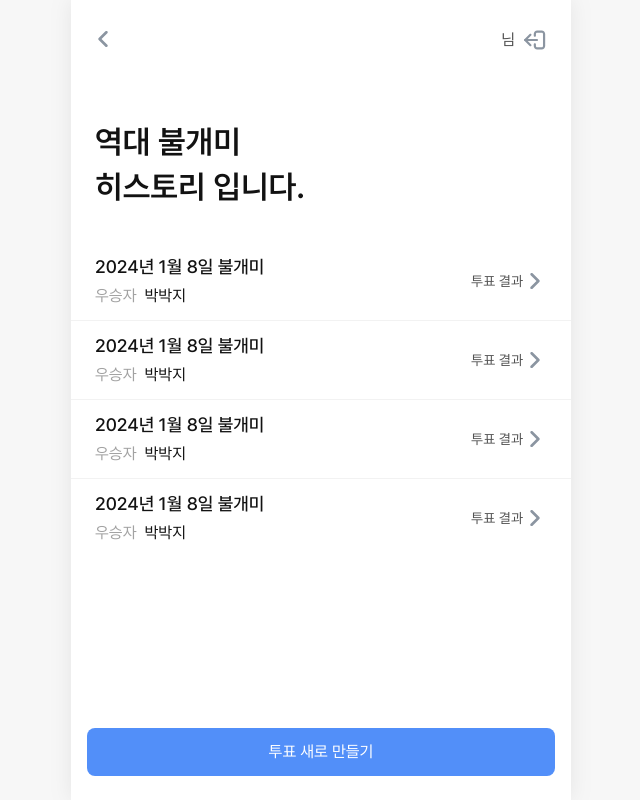
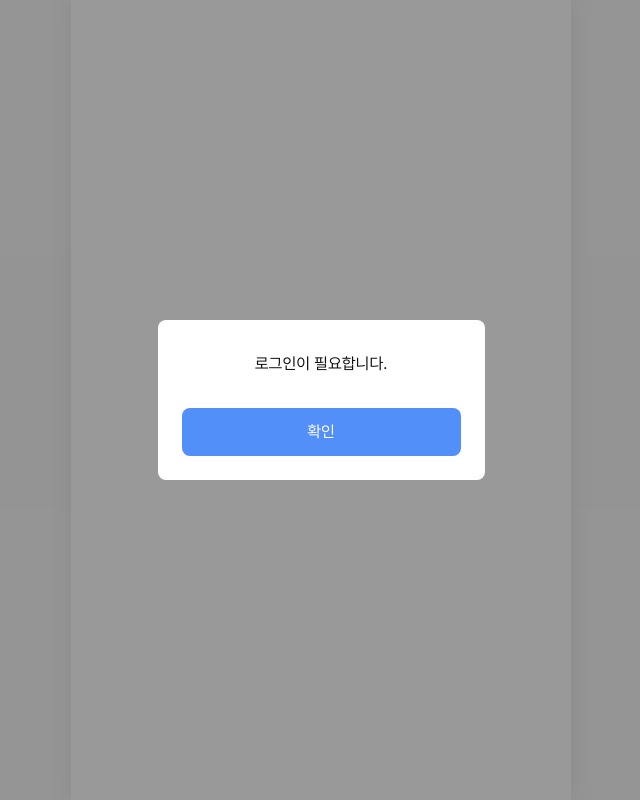
Before and after one commit to GAEGURINLAP/ggugitt, a React (Vite) app: page /vote-history in a window 1280 px wide. Shown: the whole page, without its empty margins (319-959 px from the left). Built offline with nearby package versions, Linux system fonts and the light colour scheme.

Commit message:
feature: VoteHistory -> 종료된 투표 결과 리스트 데이터 바인딩

```diff
--- a/src/App.tsx
+++ b/src/App.tsx
@@ -78,7 +78,12 @@ const router = createBrowserRouter([
   },
   {
     path: "/vote-history",
-    element: <VoteHistory />,
+
+    element: (
+      <ProtectedRoute>
+        <VoteHistory />
+      </ProtectedRoute>
+    ),
   },
   {
     path: "*",
--- a/src/routes/home.tsx
+++ b/src/routes/home.tsx
@@ -295,6 +295,7 @@ export default function Home() {
 
       const voteWinner = snapshot.docs.pop()?.data().vote_winner;
       setVoteWinner(voteWinner);
+
       const votes = snapshot.docs.map((doc) => {
         const {
           vote_id,
--- a/src/routes/vote-history.tsx
+++ b/src/routes/vote-history.tsx
@@ -3,7 +3,11 @@ import styled from "@emotion/styled";
 import Header from "../component/Header";
 import BottomButton01 from "../component/BottomButon01";
 
-import { Label } from "./home";
+import { IVote, Label } from "./home";
+import { useNavigate } from "react-router-dom";
+import { useEffect, useState } from "react";
+import { collection, getDocs, orderBy, query, where } from "firebase/firestore";
+import { auth, db } from "../firebase";
 
 const Wrapper = styled.div`
   /* padding: 0 24px; */
@@ -28,6 +32,20 @@ export const Title = styled.h1`
 export const List = styled.div`
   display: flex;
   flex-direction: column;
+`;
+
+export const NoItem = styled.div`
+  display: flex;
+  flex-direction: column;
+  justify-content: center;
+  align-items: center;
+  padding-top: 48px;
+  gap: 32px;
+`;
+
+export const NoItemLabel = styled.div`
+  font-size: 20px;
+  color: #a2a2a2;
 `;
 
 export const Item = styled.div`
@@ -62,7 +80,7 @@ export const Name = styled.h2`
   font-size: 18px;
   font-weight: 500;
 `;
-export const Winner = styled.h4`
+export const Winner = styled.div`
   display: flex;
   flex-direction: row;
   gap: 8px;
@@ -76,25 +94,92 @@ export const WinnerName = styled.h4`
   /* color: #525252; */
 `;
 
-const array = ["0", "1", "2", "3"];
+// const array = ["0", "1", "2", "3"];
 
 export default function VoteHistory() {
+  const [votes, setVotes] = useState<IVote[]>([]);
+
+  const navigate = useNavigate();
+
+  const user = auth.currentUser;
+
+  const fetchVotes = async () => {
+    try {
+      const votesQuery = query(
+        collection(db, "vote"),
+        where("user_id", "==", user?.uid),
+        where("is_complete", "==", true),
+        orderBy("create_at", "desc")
+      );
+      const snapshot = await getDocs(votesQuery);
+
+      const votes = snapshot.docs.map((doc) => {
+        const {
+          vote_id,
+          vote_list,
+          voter_list,
+          vote_name,
+          vote_winner,
+          total_votes_cnt,
+          available_votes_cnt,
+          already_voters,
+          is_complete,
+          close_time,
+          user_id,
+          user_name,
+          create_at,
+        } = doc.data();
+        return {
+          vote_id,
+          vote_list,
+          voter_list,
+          vote_name,
+          vote_winner,
+          total_votes_cnt,
+          available_votes_cnt,
+          already_voters,
+          is_complete,
+          close_time,
+          user_id,
+          user_name,
+          create_at,
+          id: doc.id,
+        };
+      });
+      setVotes(votes);
+    } catch (err) {
+      console.log(err);
+    } finally {
+    }
+  };
+
+  useEffect(() => {
+    fetchVotes();
+  }, []);
+
+  console.log("vote제대로?", votes);
+
+  const clickSurvey = () => {
+    navigate("/vote-register");
+  };
+
   return (
     <>
       <Header isNavigator />
       <Wrapper>
         <Title>
           역대 불개미 <br />
-          히스토리 입니다.
+          히스토리 입니다
         </Title>
         <List>
-          {array.map((item) => (
-            <Item>
+          {votes.length > 0 ? (
+            votes.map((item, index) => (
+              <Item key={`item${index}`}>
                 <WrapperLeft>
-                <Name>2024년 1월 8일 불개미</Name>
+                  <Name>{item.vote_name}</Name>
                   <Winner>
                     <WinnerLabel>우승자</WinnerLabel>
-                  <WinnerName>박박지</WinnerName>
+                    <WinnerName>{item.vote_winner}</WinnerName>
                   </Winner>
                 </WrapperLeft>
                 <WrapperRight>
@@ -107,10 +192,20 @@ export default function VoteHistory() {
                   />
                 </WrapperRight>
               </Item>
-          ))}
+            ))
+          ) : (
+            <NoItem>
+              <img
+                src="/images/illust/illust-noitem.svg"
+                width={240}
+                height={240}
+              />
+              <NoItemLabel>아직 종료된 투표가 없어요!</NoItemLabel>
+            </NoItem>
+          )}
         </List>
       </Wrapper>
-      <BottomButton01 label={"투표 새로 만들기"} />
+      <BottomButton01 label={"투표 새로 만들기"} onClick={clickSurvey} />
     </>
   );
 }
```
Also changed, not shown: public/images/illust/illust-noitem.svg (added). Lines whose indentation alone changed are shown as unchanged.
